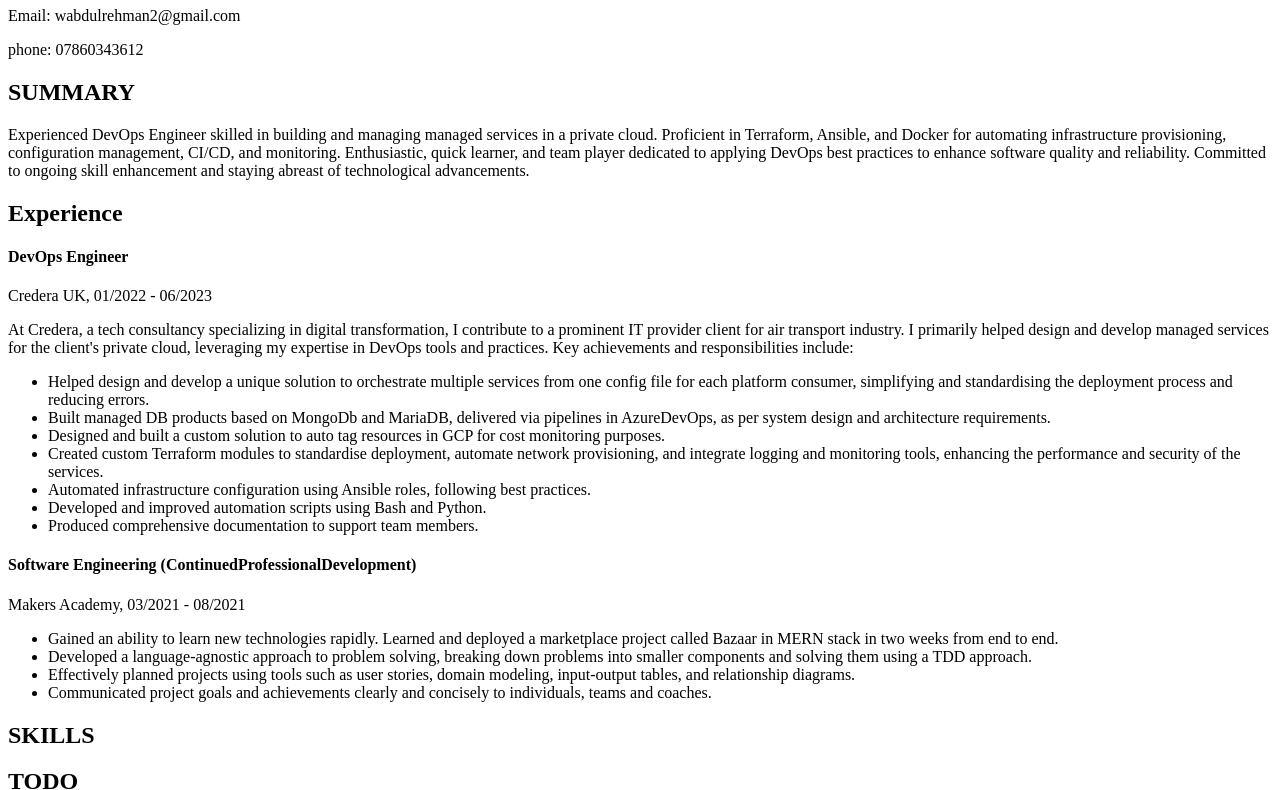
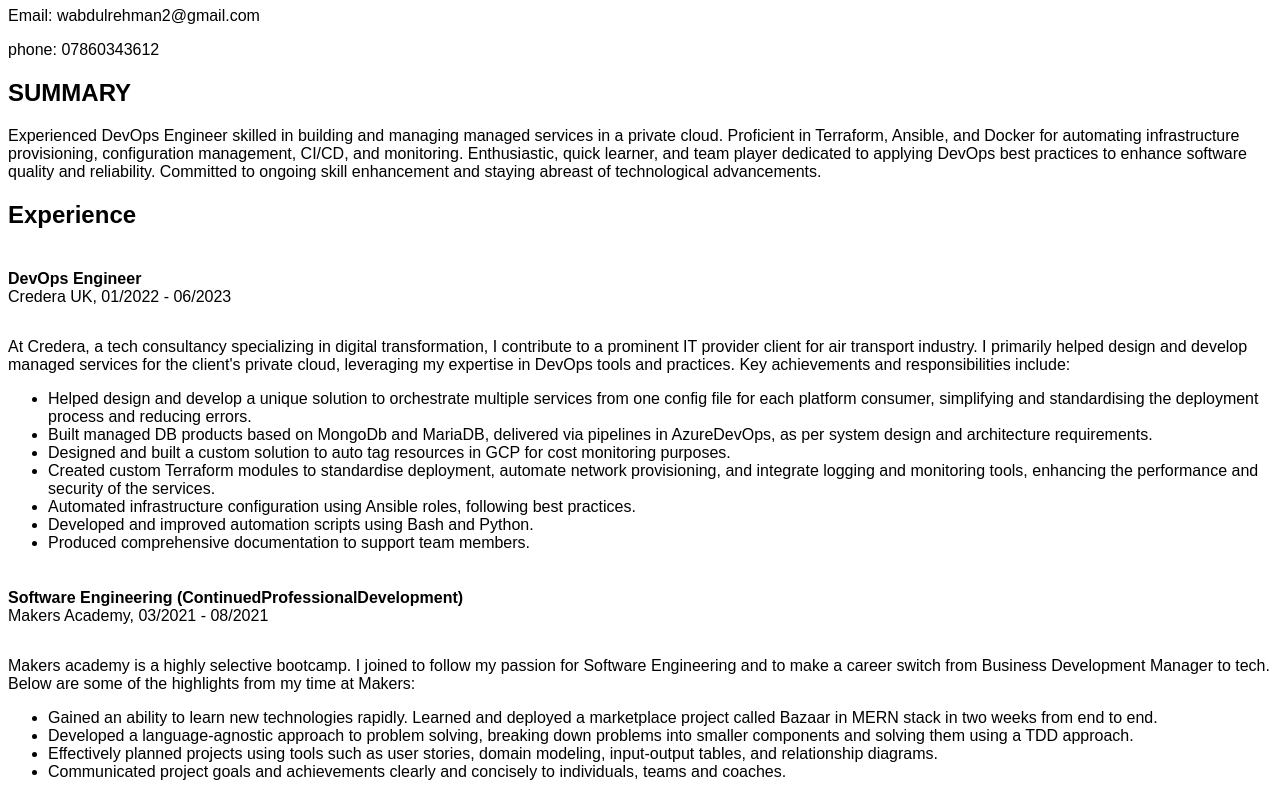
Before and after one commit to Abd27/cloud-resume-challenge, a plain HTML site: page CV/index.html in a window 1280 px wide. Shown: the part 73-863 px from the top of the page. Drawn offline with Linux system fonts and the light colour scheme.

Commit message:
add basic styling

```diff
--- a/CV/index.html
+++ b/CV/index.html
@@ -4,21 +4,22 @@
     <meta charset="UTF-8">
     <meta name="viewport" content="width=device-width, initial-scale=1.0">
     <title>My CV</title>
+    <link rel="stylesheet" type="text/css" href="style.css">
 </head>
 <body>
    <h1>Abdur Rehman</h1>
    <p>Email: wabdulrehman2@gmail.com</p>
    <p>phone: 07860343612</p>
-   <div>
+   <div class="section">
         <h2>SUMMARY</h2>
         <p>Experienced DevOps Engineer skilled in building and managing managed services in a private cloud. Proficient in Terraform, Ansible, and Docker for automating infrastructure provisioning, configuration management, CI/CD, and monitoring. Enthusiastic, quick learner, and team player dedicated to applying DevOps best practices to enhance software quality and reliability. Committed to ongoing skill enhancement and staying abreast of technological advancements.</p>
    </div>
-   <div>
-        <h2>Experience</h2>
-    <div>
-        <h4>DevOps Engineer</h4>
-        <p>Credera UK, 01/2022 - 06/2023</p>
-        <p>At Credera, a tech consultancy specializing in digital transformation, I contribute to a prominent IT provider client for air transport industry. I primarily helped design and develop managed services for the client's private cloud, leveraging my expertise in DevOps tools and practices. Key achievements and responsibilities include:</p>
+   <div class="section">
+        <h2 class="section">Experience</h2>
+    <div class="job">
+        <h4 class="role">DevOps Engineer</h4>
+        <p class="company">Credera UK, 01/2022 - 06/2023</p>
+        <p  class="company-discription">At Credera, a tech consultancy specializing in digital transformation, I contribute to a prominent IT provider client for air transport industry. I primarily helped design and develop managed services for the client's private cloud, leveraging my expertise in DevOps tools and practices. Key achievements and responsibilities include:</p>
         <ul>
             <li>Helped design and develop a unique solution to orchestrate multiple services from one config file for each platform consumer, simplifying and standardising the deployment process and reducing errors.</li>
             <li>Built managed DB products based on MongoDb and MariaDB, delivered via pipelines in AzureDevOps, as per system design and architecture requirements.</li>
@@ -29,9 +30,10 @@
             <li>Produced comprehensive documentation to support team members.</li>
         </ul>
     </div>
-    <div>
-        <h4>Software Engineering (ContinuedProfessionalDevelopment)</h4>
-        <p>Makers Academy, 03/2021 - 08/2021</p>
+    <div class="job">
+        <h4 class="role">Software Engineering (ContinuedProfessionalDevelopment)</h4>
+        <p class="company">Makers Academy, 03/2021 - 08/2021</p>
+        <p class="company-discription">Makers academy is a highly selective bootcamp. I joined to follow my passion for Software Engineering and to make a career switch from Business Development Manager to tech. Below are some of the highlights from my time at Makers:</p>
         <ul>
             <li>Gained an ability to learn new technologies rapidly. Learned and deployed a marketplace project called Bazaar in MERN stack in two weeks from end to end.</li>
             <li>Developed a language-agnostic approach to problem solving, breaking down problems into smaller components and solving them using a TDD approach.</li>
--- /dev/null
+++ b/CV/style.css
@@ -0,0 +1,29 @@
+body {
+    font-family: Arial, sans-serif;
+  }
+
+  h1 {
+    color: #333;
+  }
+
+  .section {
+    margin-bottom: 20px;
+  }
+
+  .job {
+    display: flex;
+    flex-direction: column;
+    margin-top: 0;
+  }
+
+  .role {
+    margin-bottom: 0;
+  }
+
+  .company {
+    margin-top: 0;
+  }
+
+  .company-discription {
+    margin-bottom: 0;
+  }
```
